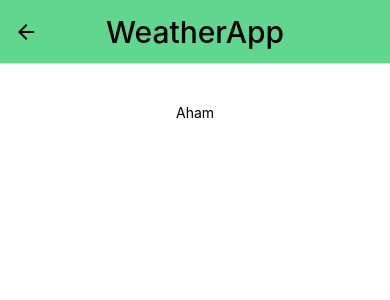
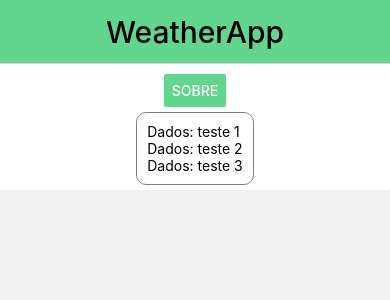
Before and after one commit to PauloSTDev/WeatherApp, a React Native app: screen /Home in a window 390 px wide. Shown: the top 300 px of the page. Built offline with nearby package versions, Linux system fonts and the light colour scheme.

Commit message:
Adiciona componenets e button navigation

```diff
--- a/App.js
+++ b/App.js
@@ -1,6 +1,6 @@
 import * as React from 'react';
-import { NavigationContainer } from '@react-navigation/native';
-import { createNativeStackNavigator } from '@react-navigation/native-stack';
+import { NavigationContainer} from '@react-navigation/native';
+import { createNativeStackNavigator} from '@react-navigation/native-stack';
 
 import Home from './src/pages/Home';
 import Sobre from './src/pages/Sobre';
@@ -10,7 +10,7 @@ const Stack = createNativeStackNavigator();
 function App() {
   return (
     <NavigationContainer>
-      <Stack.Navigator initialRouteName='Sobre'
+      <Stack.Navigator initialRouteName='Home'
         screenOptions={{
           headerTitleAlign: "center",
           headerStyle: {
--- a/package.json
+++ b/package.json
@@ -12,6 +12,7 @@
   "dependencies": {
     "@react-navigation/native": "^6.0.10",
     "@react-navigation/native-stack": "^6.6.1",
+    "axios": "^0.26.1",
     "expo": "~44.0.0",
     "expo-status-bar": "~1.2.0",
     "react": "17.0.1",
--- /dev/null
+++ b/src/components/Registro.js
@@ -0,0 +1,64 @@
+import { View, Text, StyleSheet, TouchableOpacity} from 'react-native'
+import React, { useState, useLayoutEffect } from 'react'
+
+export default function Registro(props) {
+
+    const data = props.dados
+    const [cidade, setCidade] = useState("Não Informado")
+
+
+    useLayoutEffect(() => {
+
+
+    }, [])
+
+
+    return (
+
+        <TouchableOpacity
+            onPress={() => (console.log(data))}
+        >
+            <View style={styles.container}>
+                <View style={styles.linha}>
+                    <Text>
+                        Dados: {data.cidade1}
+                    </Text>
+                </View>
+                <View style={styles.linha}>
+                    <Text>
+                        Dados: {data.cidade2}
+                    </Text>
+                </View>
+                <View style={styles.linha}>
+                    <Text>
+                        Dados: {data.cidade3}
+                    </Text>
+                </View>
+            </View>
+        </TouchableOpacity>
+    )
+}
+
+const styles = StyleSheet.create({
+    container: {
+        padding: 10,
+        borderWidth: 1,
+        borderRadius: 10,
+        borderColor: "gray",
+        margin: 5
+
+    }, linha: {
+        flexDirection: "row"
+    }, coluna: {
+        flex: 1
+    }, valor: {
+        flex: 4
+    }, foto: {
+        flex: 1
+    }, dados: {
+        flex: 4
+    }, imagem: {
+        width: 50,
+        height: 50,
+    },
+});
--- a/src/pages/Home.js
+++ b/src/pages/Home.js
@@ -1,18 +1,41 @@
-import { StyleSheet, View, Text, TextInput, Button, Alert} from 'react-native';
+import { StyleSheet, View, Text, TextInput, Button, Alert, FlatList } from 'react-native';
+import Registro from '../components/Registro';
 
 export default function Home({ navigation }) {
 
+  const data = [{
+    cidade1: "teste 1",
+    id: "1",
+    cidade2: "teste 2",
+    id: "2",
+    cidade3: "teste 3",
+    id: "3"
+  }
+  ]
   return (
     <View style={styles.container}>
-        <Text>Aham</Text>
+      <Button style={styles.button}
+        onPress={() => navigation.navigate("Sobre")}
+        title="Sobre"
+        color="#60d68e"
+      />
+      <FlatList
+        data={data}
+        renderItem={({ item }) =>
+          <Registro
+            dados={item}
+            navigation={navigation}
+          />
+        }
+        keyExtractor={item => item.id}
+      />
     </View>
   );
 }
 
 const styles = StyleSheet.create({
   container: {
-    paddingTop: 40,
-    flex: 1,
+    paddingTop: 10,
     backgroundColor: '#fff',
     alignItems: "center",
   },
@@ -27,8 +50,8 @@ const styles = StyleSheet.create({
     fontSize: 25,
     fontWeight: "bold"
   },
-  containerButton: {
-    flex: 1,
-    paddingTop: 40
+  button: {
+    flex: 3,
+    padding: 20
   }
 });
```
Also changed, not shown: src/services/ApiClimaCidades.js (added), 2 other files (tests, documents, lock files or other folders).
